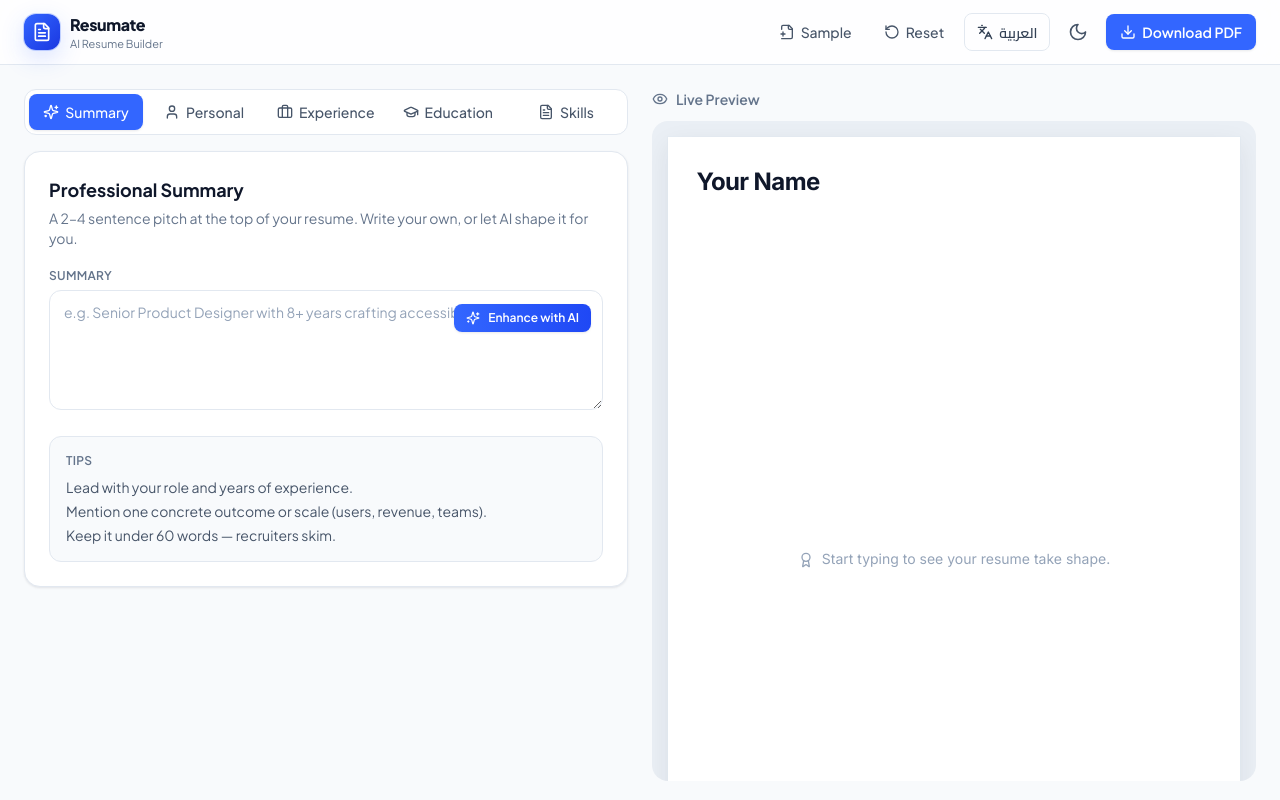
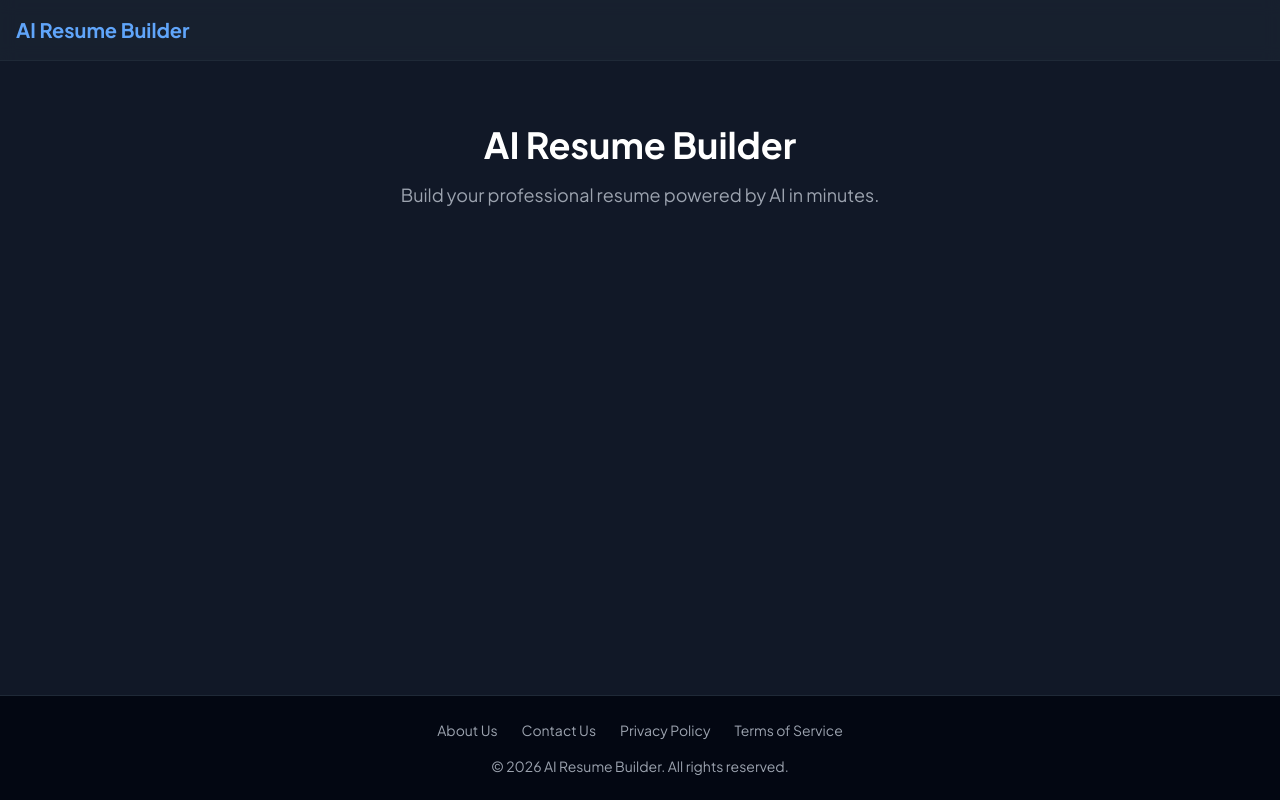
Before and after one commit to JAMAL71111/airesumebuilder, a React (Vite) app: page / in a window 1280 px wide. Shown: the top 800 px of the page. Built offline with nearby package versions, Linux system fonts and the light colour scheme.

Commit message:
Refactor App component and add new page routes
Refactor App component to include new pages and update layout.

```diff
--- a/src/App.tsx
+++ b/src/App.tsx
@@ -1,259 +1,55 @@
-import { useRef, useState } from 'react';
-import {
-  FileText, User, Briefcase, GraduationCap, Sparkles, Moon, Sun,
-  Download, RotateCcw, FilePlus2, Loader2, Eye, Languages,
-} from 'lucide-react';
-import { ThemeProvider, useTheme } from './theme';
-import { LanguageProvider, useLang } from './i18n';
-import { cn } from './utils';
-import { emptyResume, sampleResume, sampleResumeAr } from './sampleData';
-import type { ResumeData, TabKey } from './types';
-import { PersonalTab } from './components/PersonalTab';
-import { SummaryTab } from './components/SummaryTab';
-import { ExperienceTab } from './components/ExperienceTab';
-import { EducationTab } from './components/EducationTab';
-import { SkillsTab } from './components/SkillsTab';
-import { ResumePreview } from './components/ResumePreview';
-import { LegalModal, Footer, type LegalPage } from './components/LegalModal';
-import { TipsSection } from './components/TipsSection';
+import React, { useState } from 'react';
+import { PrivacyPolicy } from './pages/PrivacyPolicy';
+import { TermsOfService } from './pages/TermsOfService';
+import { AboutUs } from './pages/AboutUs';
+import { ContactUs } from './pages/ContactUs';
 
-const TAB_KEYS: TabKey[] = ['summary', 'personal', 'experience', 'education', 'skills'];
-const TAB_ICONS: Record<TabKey, typeof User> = {
-  summary: Sparkles,
-  personal: User,
-  experience: Briefcase,
-  education: GraduationCap,
-  skills: FileText,
-};
-const TAB_LABELS: Record<TabKey, string> = {
-  summary: 'tab.summary',
-  personal: 'tab.personal',
-  experience: 'tab.experience',
-  education: 'tab.education',
-  skills: 'tab.skills',
-};
+export function App() {
+  const [currentPage, setCurrentPage] = useState<'home' | 'privacy' | 'terms' | 'about' | 'contact'>('home');
 
-function Header({
-  onDownload,
-  onSample,
-  onReset,
-  exporting,
-}: {
-  onDownload: () => void;
-  onSample: () => void;
-  onReset: () => void;
-  exporting: boolean;
-}) {
-  const { theme, toggle } = useTheme();
-  const { t, toggle: toggleLang } = useLang();
   return (
-    <header className="sticky top-0 z-30 border-b border-slate-200 bg-white/80 backdrop-blur-md dark:border-slate-800 dark:bg-slate-950/80">
-      <div className="mx-auto flex h-16 max-w-[1500px] items-center justify-between px-4 sm:px-6">
-        <div className="flex items-center gap-2.5">
-          <div className="flex h-9 w-9 items-center justify-center rounded-xl bg-gradient-to-br from-brand-500 to-brand-700 text-white shadow-glow">
-            <FileText className="h-5 w-5" />
+    <div className="min-h-screen bg-gray-900 text-white flex flex-col justify-between">
+      {/* Header */}
+      <header className="p-4 border-b border-gray-800 flex justify-between items-center bg-gray-800/50 backdrop-blur">
+        <button onClick={() => setCurrentPage('home')} className="text-xl font-bold text-blue-400 hover:text-blue-300 transition-colors">
+          AI Resume Builder
+        </button>
+        {currentPage !== 'home' && (
+          <button
+            onClick={() => setCurrentPage('home')}
+            className="text-sm bg-blue-600 hover:bg-blue-500 text-white px-4 py-2 rounded-lg transition-colors"
+          >
+            ← Back to Builder
+          </button>
+        )}
+      </header>
+
+      {/* Main Content */}
+      <main className="flex-grow container mx-auto p-4">
+        {currentPage === 'privacy' && <PrivacyPolicy />}
+        {currentPage === 'terms' && <TermsOfService />}
+        {currentPage === 'about' && <AboutUs />}
+        {currentPage === 'contact' && <ContactUs />}
+        {currentPage === 'home' && (
+          <div className="text-center py-12">
+            <h1 className="text-4xl font-bold mb-4">AI Resume Builder</h1>
+            <p className="text-gray-400 text-lg">Build your professional resume powered by AI in minutes.</p>
           </div>
-          <div className="leading-tight">
-            <p className="text-base font-extrabold tracking-tight text-slate-900 dark:text-white">
-              Resumate
-            </p>
-            <p className="hidden text-[11px] text-slate-500 dark:text-slate-400 sm:block">
-              {t('app.tagline')}
-            </p>
-          </div>
+        )}
+      </main>
+
+      {/* Footer */}
+      <footer className="p-6 border-t border-gray-800 text-center text-sm text-gray-400 bg-gray-950">
+        <div className="flex flex-wrap justify-center gap-6 mb-4">
+          <button onClick={() => setCurrentPage('about')} className="hover:text-white transition-colors">About Us</button>
+          <button onClick={() => setCurrentPage('contact')} className="hover:text-white transition-colors">Contact Us</button>
+          <button onClick={() => setCurrentPage('privacy')} className="hover:text-white transition-colors">Privacy Policy</button>
+          <button onClick={() => setCurrentPage('terms')} className="hover:text-white transition-colors">Terms of Service</button>
         </div>
-
-        <div className="flex items-center gap-2">
-          <button
-            type="button"
-            onClick={onSample}
-            className="hidden items-center gap-1.5 rounded-lg px-3 py-2 text-sm font-medium text-slate-600 transition hover:bg-slate-100 dark:text-slate-300 dark:hover:bg-slate-800 sm:inline-flex"
-          >
-            <FilePlus2 className="h-4 w-4" /> {t('app.sample')}
-          </button>
-          <button
-            type="button"
-            onClick={onReset}
-            className="inline-flex items-center gap-1.5 rounded-lg px-3 py-2 text-sm font-medium text-slate-600 transition hover:bg-slate-100 dark:text-slate-300 dark:hover:bg-slate-800"
-          >
-            <RotateCcw className="h-4 w-4" />
-            <span className="hidden sm:inline">{t('app.reset')}</span>
-          </button>
-          <button
-            type="button"
-            onClick={toggleLang}
-            className="inline-flex items-center gap-1.5 rounded-lg border border-slate-200 px-3 py-2 text-sm font-semibold text-slate-700 transition hover:bg-slate-100 dark:border-slate-700 dark:text-slate-200 dark:hover:bg-slate-800"
-            aria-label={t('app.toggleLang')}
-          >
-            <Languages className="h-4 w-4" />
-            <span>{t('app.toggleLang')}</span>
-          </button>
-          <button
-            type="button"
-            onClick={toggle}
-            className="inline-flex h-10 w-10 items-center justify-center rounded-lg text-slate-600 transition hover:bg-slate-100 dark:text-slate-300 dark:hover:bg-slate-800"
-            aria-label={t('app.toggleTheme')}
-          >
-            {theme === 'light' ? <Moon className="h-5 w-5" /> : <Sun className="h-5 w-5" />}
-          </button>
-          <button
-            type="button"
-            onClick={onDownload}
-            disabled={exporting}
-            className="inline-flex items-center gap-1.5 rounded-lg bg-brand-500 px-3.5 py-2 text-sm font-semibold text-white shadow-soft transition hover:bg-brand-600 disabled:opacity-60"
-          >
-            {exporting ? <Loader2 className="h-4 w-4 animate-spin" /> : <Download className="h-4 w-4" />}
-            <span className="hidden sm:inline">{exporting ? t('app.preparing') : t('app.download')}</span>
-          </button>
-        </div>
-      </div>
-    </header>
-  );
-}
-
-function TabBar({
-  active,
-  onChange,
-}: {
-  active: TabKey;
-  onChange: (k: TabKey) => void;
-}) {
-  const { t } = useLang();
-  return (
-    <div className="flex gap-1 overflow-x-auto rounded-xl border border-slate-200 bg-white p-1 no-scrollbar dark:border-slate-800 dark:bg-slate-900">
-      {TAB_KEYS.map((key) => {
-        const Icon = TAB_ICONS[key];
-        const isActive = active === key;
-        return (
-          <button
-            key={key}
-            type="button"
-            onClick={() => onChange(key)}
-            className={cn(
-              'inline-flex flex-1 items-center justify-center gap-1.5 whitespace-nowrap rounded-lg px-3 py-2 text-sm font-medium transition',
-              isActive
-                ? 'bg-brand-500 text-white shadow-soft'
-                : 'text-slate-600 hover:bg-slate-100 dark:text-slate-300 dark:hover:bg-slate-800',
-            )}
-          >
-            <Icon className="h-4 w-4" />
-            {t(TAB_LABELS[key])}
-          </button>
-        );
-      })}
+        <p>© 2026 AI Resume Builder. All rights reserved.</p>
+      </footer>
     </div>
   );
 }
 
-function AppInner() {
-  const { t, lang } = useLang();
-  const [data, setData] = useState<ResumeData>(emptyResume);
-  const [tab, setTab] = useState<TabKey>('summary');
-  const [exporting, setExporting] = useState(false);
-  const [legalPage, setLegalPage] = useState<LegalPage>(null);
-  const previewRef = useRef<HTMLDivElement>(null);
-
-  const patch = (p: Partial<ResumeData>) => setData((d) => ({ ...d, ...p }));
-
-  const handleDownload = async () => {
-    if (!previewRef.current) return;
-    setExporting(true);
-    try {
-      const html2pdf = (await import('html2pdf.js')).default;
-      const name = data.personal.fullName || t('app.defaultFilename');
-      const filename = `${name.replace(/\s+/g, '_')}_resume.pdf`;
-      const opt = {
-        margin: 0,
-        filename,
-        image: { type: 'jpeg' as const, quality: 0.98 },
-        html2canvas: { scale: 2, useCORS: true, backgroundColor: '#ffffff' },
-        jsPDF: { unit: 'in' as const, format: 'letter', orientation: 'portrait' as const },
-      };
-      await html2pdf().set(opt).from(previewRef.current).save();
-    } catch (err) {
-      console.error('PDF export failed', err);
-      alert(t('app.pdfError'));
-    } finally {
-      setExporting(false);
-    }
-  };
-
-  const handleSample = () => setData(lang === 'ar' ? sampleResumeAr : sampleResume);
-  const handleReset = () => {
-    if (confirm(t('app.confirmReset'))) {
-      setData(emptyResume);
-      setTab('summary');
-    }
-  };
-
-  return (
-    <div className="min-h-screen bg-slate-50 text-slate-900 dark:bg-slate-950 dark:text-slate-100">
-      <Header
-        onDownload={handleDownload}
-        onSample={handleSample}
-        onReset={handleReset}
-        exporting={exporting}
-      />
-
-      <main className="mx-auto max-w-[1500px] px-4 py-6 sm:px-6">
-        <div className="grid grid-cols-1 gap-6 lg:grid-cols-2">
-          {/* Form column */}
-          <div className="space-y-4">
-            <TabBar active={tab} onChange={setTab} />
-            <div className="rounded-2xl border border-slate-200 bg-white p-5 shadow-soft animate-fade-in dark:border-slate-800 dark:bg-slate-900 sm:p-6">
-              {tab === 'summary' && (
-                <SummaryTab data={data} onChange={(summary) => patch({ summary })} />
-              )}
-              {tab === 'personal' && (
-                <PersonalTab data={data} onChange={(personal) => patch({ personal })} />
-              )}
-              {tab === 'experience' && (
-                <ExperienceTab
-                  data={data}
-                  onExperience={(experience) => patch({ experience })}
-                  onProjects={(projects) => patch({ projects })}
-                />
-              )}
-              {tab === 'education' && (
-                <EducationTab
-                  data={data}
-                  onEducation={(education) => patch({ education })}
-                  onCerts={(certifications) => patch({ certifications })}
-                />
-              )}
-              {tab === 'skills' && (
-                <SkillsTab data={data} onSkills={(skills) => patch({ skills })} />
-              )}
-            </div>
-          </div>
-
-          {/* Preview column */}
-          <div className="lg:sticky lg:top-[88px] lg:self-start">
-            <div className="mb-3 flex items-center gap-2 text-sm font-semibold text-slate-500 dark:text-slate-400">
-              <Eye className="h-4 w-4" /> {t('app.livePreview')}
-            </div>
-            <div className="max-h-[calc(100vh-140px)] overflow-auto rounded-2xl bg-slate-200/60 p-4 scrollbar-thin dark:bg-slate-900">
-              <ResumePreview ref={previewRef} data={data} />
-            </div>
-          </div>
-        </div>
-      </main>
-
-      <TipsSection />
-
-      <Footer onNavigate={setLegalPage} />
-
-      <LegalModal page={legalPage} onClose={() => setLegalPage(null)} />
-    </div>
-  );
-}
-
-export default function App() {
-  return (
-    <ThemeProvider>
-      <LanguageProvider>
-        <AppInner />
-      </LanguageProvider>
-    </ThemeProvider>
-  );
-}
+export default App;
```
